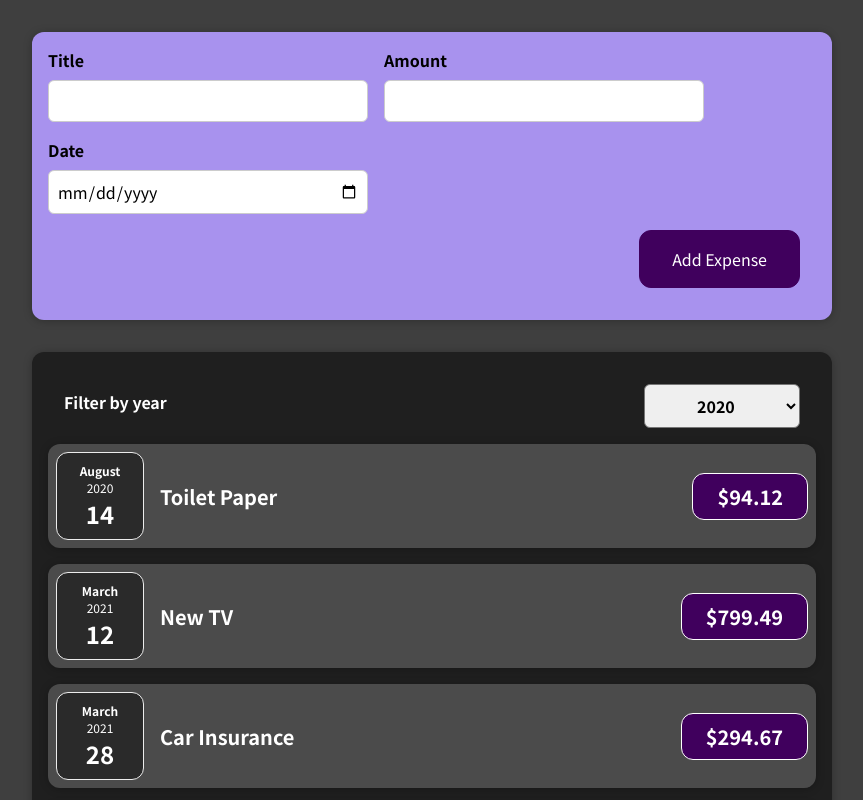
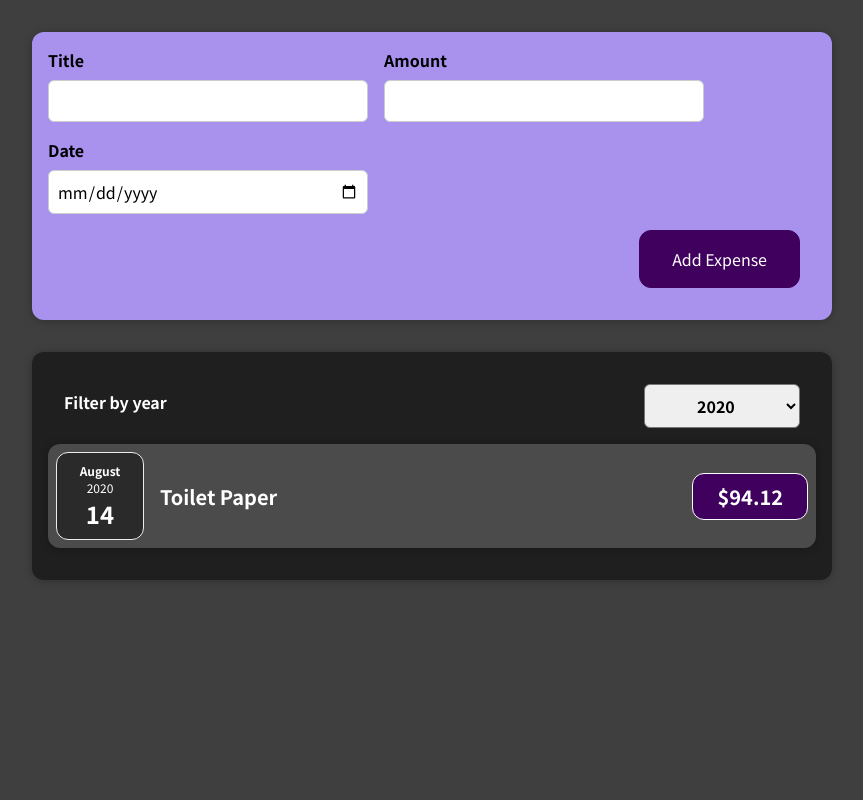
Before and after one commit to NunoRifa/udemy-expense-app-1, a React (Create React App) app: page / in a window 1280 px wide. Shown: the top 800 px of the page, without its empty margins (208-1071 px from the left). Built offline with nearby package versions, Linux system fonts and the light colour scheme.

Commit message:
Make function filtered

```diff
--- a/src/components/Expenses/Expenses.js
+++ b/src/components/Expenses/Expenses.js
@@ -11,10 +11,15 @@ const Expenses = (props) => {
   const setFilterValue = (selectedYear) => {
     setFilteredYear(selectedYear);
   };
+
+  const filteredExpense = props.items.filter((expenseFiltered) => {
+    return expenseFiltered.date.getFullYear().toString() === filteredYear;
+  });
+
   return (
     <Card className="expenses">
       <ExpenseFilter selected={filteredYear} onSetFilter={setFilterValue} />
-      {props.items.map((expense) => (
+      {filteredExpense.map((expense) => (
         <ExpenseItem
           key={expense.id}
           title={expense.title}
```
Also changed, not shown: 1 other file (tests, documents, lock files or other folders).
